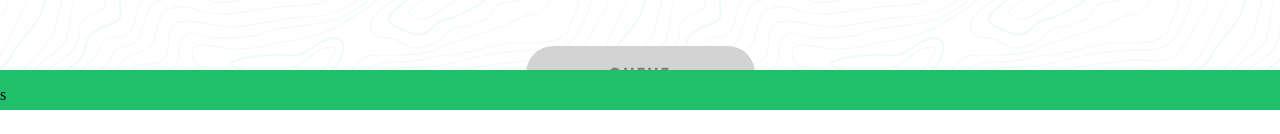
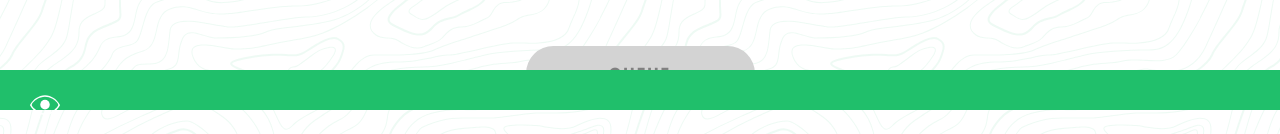
Before and after one commit to motanveer/Avian, a React (Create React App) app in the folder frontend/: page / in a window 1280 px wide. Shown: the part 690-824 px from the top of the page. Before the commit the page ends 800 px from the top, so only its background shows below. Built offline with nearby package versions, Linux system fonts and the light colour scheme.

Commit message:
Made progress area collapsable and expandable

```diff
--- a/frontend/src/Components/Progress/Progress.js
+++ b/frontend/src/Components/Progress/Progress.js
@@ -1,14 +1,31 @@
 import React, { Component } from 'react'
 import styles from './Progress.module.css'
+import openEye from './visible.svg'
+import closedEye from './nonVisible.svg'
 
 export class Progress extends Component {
+
+    state ={
+        display: {visible: false, className: styles.Container_Hidden, icon: openEye}
+    }
+
     render() {
         return (
-            <div className={styles.Container_Hidden}>
-                <p>s</p>
+            <div className={this.state.display.className}>
+                <img className={styles.icon} onClick={this.handleDisplay} width="50px" src={this.state.display.icon}/>
             </div>
         )
     }
+
+    handleDisplay = () =>{
+       if(this.state.display.visible){
+       this.setState({display: {visible: false, className: styles.Container_Hidden, icon: openEye}})
+       }
+       else{
+        this.setState({display: {visible: true, className: styles.Container_Active, icon: closedEye}})
+       }
+    }
+
 }
 
 export default Progress
--- a/frontend/src/Components/Progress/Progress.module.css
+++ b/frontend/src/Components/Progress/Progress.module.css
@@ -6,7 +6,7 @@
 }
 
 .Container_Active{
-    height: 100%;
+    height: 800px;
 }
 
 .Container_Hidden{
@@ -15,3 +15,9 @@
 
 
 }
+
+.icon{
+    cursor: pointer;
+    margin-top: 10px;
+    margin-left: 20px;
+}
```
Also changed, not shown: frontend/src/Components/Progress/nonVisible.svg (added), frontend/src/Components/Progress/visible.svg (added).
